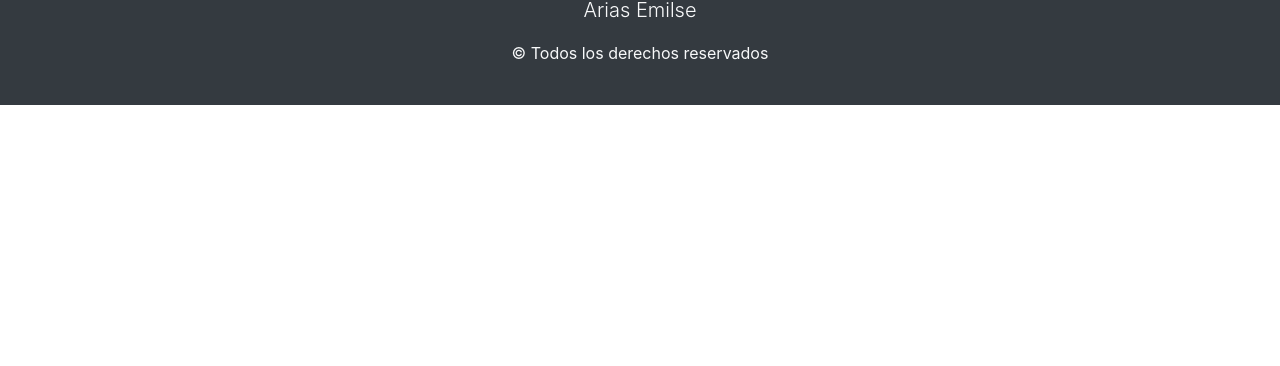
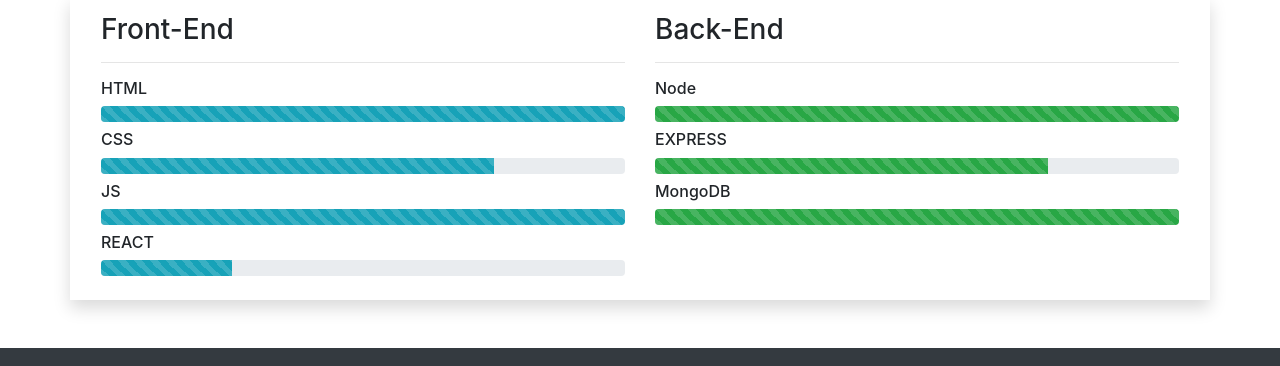
Before and after one commit to earias08/cv1A, a plain HTML site: page index.html in a window 1280 px wide. Shown: the part 773-1139 px from the top of the page. Before the commit the page ends 878 px from the top, so only its background shows below. Drawn offline with Linux system fonts and the light colour scheme.

Commit message:
se agrego la seccion de habilidades y detalles al navbar

```diff
--- a/css/style.css
+++ b/css/style.css
@@ -12,3 +12,7 @@
     width: 200px;
     border-radius: 50%;
 }
+
+html{
+  scroll-behavior: smooth;
+}
--- a/index.html
+++ b/index.html
@@ -40,7 +40,7 @@
                 <a class="nav-link" href="#">Educación</a>
               </li>
               <li class="nav-item">
-                <a class="nav-link" href="#">Habilidades</a>
+                <a class="nav-link" href="#habilidades">Habilidades</a>
               </li>
               <li class="nav-item">
                 <a class="nav-link" href="#">Portfolio</a>
@@ -85,6 +85,47 @@
             </p>
           </article>
         </section>
+        <section id="habilidades" class="my-5">
+          <h2 class="text-center display-4">Habilidades</h2>
+          <article class="shadow p-3 row">
+            <div class="col-md-6">
+              <h3>Front-End</h3>
+              <hr>
+              <h6>HTML</h6>
+              <div class="progress mb-2">
+                <div class="progress-bar progress-bar-striped bg-info w-100" role="progressbar" aria-valuenow="100" aria-valuemin="0" aria-valuemax="100"></div>
+              </div>
+              <h6>CSS</h6>
+              <div class="progress mb-2">
+                <div class="progress-bar progress-bar-striped bg-info w-75" role="progressbar" aria-valuenow="75" aria-valuemin="0" aria-valuemax="100"></div>
+              </div>
+              <h6>JS</h6>
+              <div class="progress mb-2">
+                <div class="progress-bar progress-bar-striped bg-info w-100" role="progressbar" aria-valuenow="100" aria-valuemin="0" aria-valuemax="100"></div>
+              </div>
+              <h6>REACT</h6>
+              <div class="progress mb-2">
+                <div class="progress-bar progress-bar-striped bg-info w-25" role="progressbar" aria-valuenow="25" aria-valuemin="0" aria-valuemax="100"></div>
+              </div>
+            </div>
+            <div class="col-md-6">
+              <h3>Back-End</h3>
+              <hr>
+              <h6>Node</h6>
+              <div class="progress mb-2">
+                <div class="progress-bar progress-bar-striped bg-success w-100" role="progressbar" aria-valuenow="100" aria-valuemin="0" aria-valuemax="100"></div>
+              </div>
+              <h6>EXPRESS</h6>
+              <div class="progress mb-2">
+                <div class="progress-bar progress-bar-striped bg-success w-75" role="progressbar" aria-valuenow="75" aria-valuemin="0" aria-valuemax="100"></div>
+              </div>
+              <h6>MongoDB</h6>
+              <div class="progress mb-2">
+                <div class="progress-bar progress-bar-striped bg-success w-100" role="progressbar" aria-valuenow="100" aria-valuemin="0" aria-valuemax="100"></div>
+              </div>
+            </div>
+          </article>
+        </section>
       </section>
     </main>
     <footer class="bg-dark text-light py-4 text-center">
```
